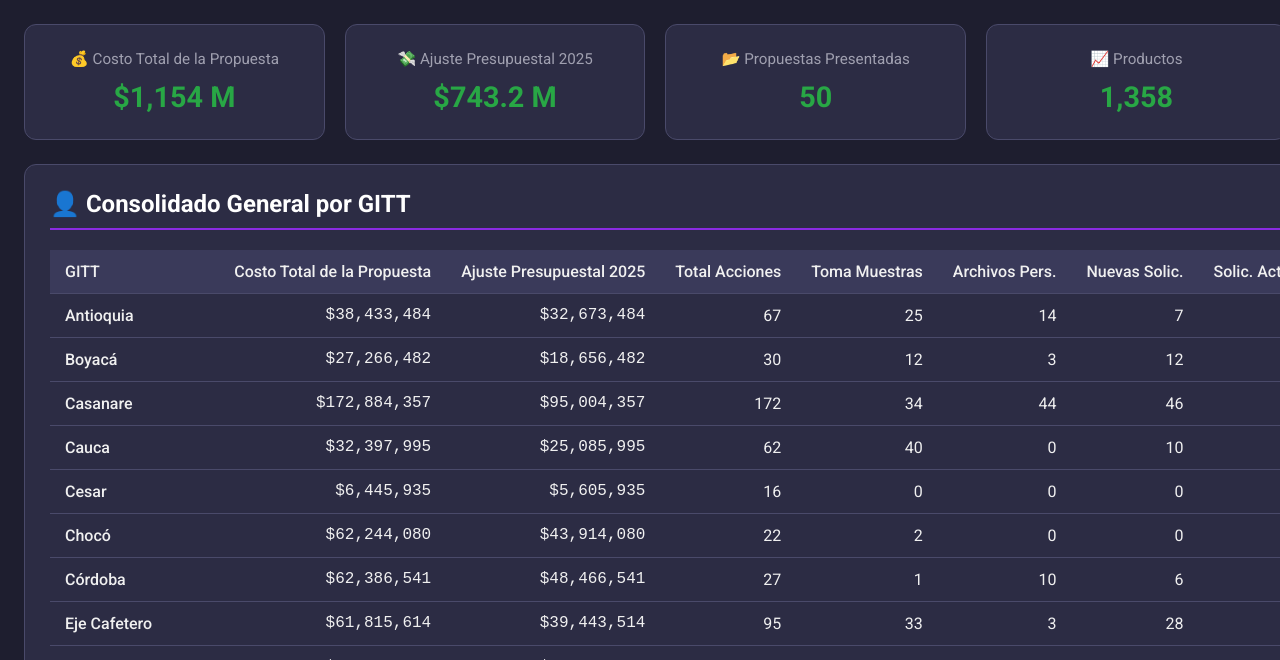
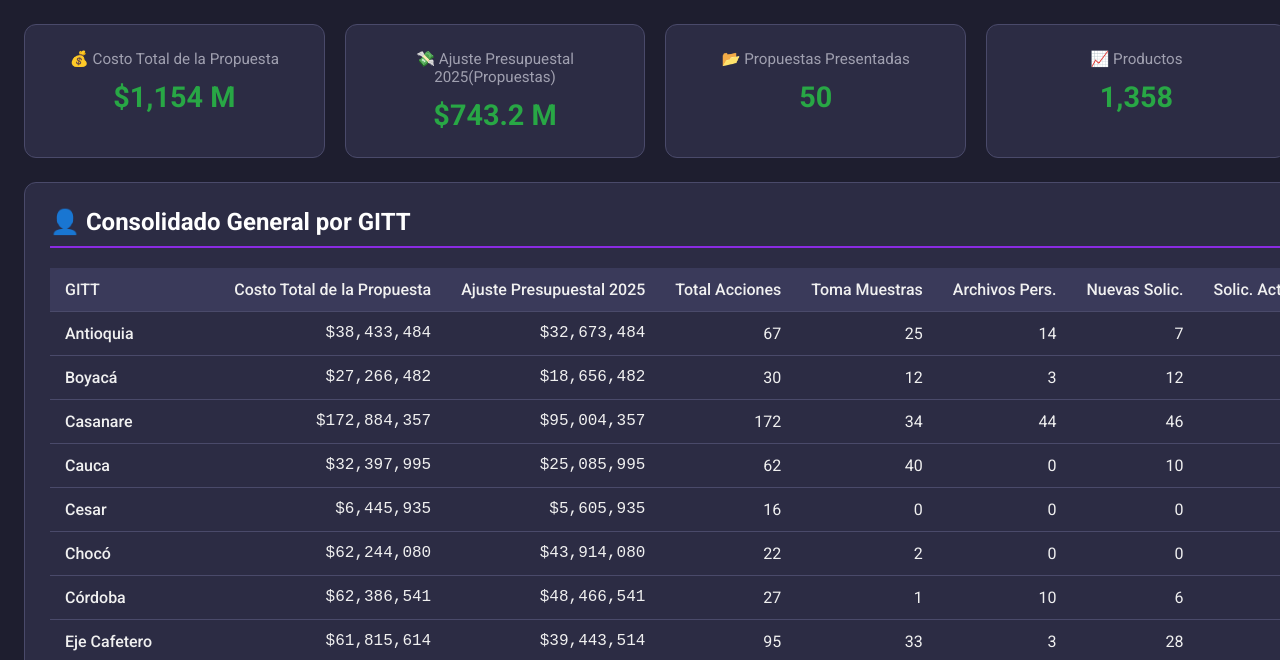
Before and after one commit to CarlosZapataB123/Red-de-Apoyo-Operativo., a plain HTML site: page index.html in a window 1280 px wide. Shown: the part 136-796 px from the top of the page. Drawn offline with Linux system fonts and the light colour scheme.

Commit message:
Update index.html

```diff
--- a/index.html
+++ b/index.html
@@ -124,7 +124,7 @@
 
         <div class="kpi-container">
             <div class="kpi-card"><div class="kpi-title">💰 Costo Total de la Propuesta</div><div class="kpi-value">$1,154 M</div></div>
-            <div class="kpi-card"><div class="kpi-title">💸 Ajuste Presupuestal 2025</div><div class="kpi-value">$743.2 M</div></div>
+            <div class="kpi-card"><div class="kpi-title">💸 Ajuste Presupuestal 2025(Propuestas) </div><div class="kpi-value">$743.2 M</div></div>
             <div class="kpi-card"><div class="kpi-title">📂 Propuestas Presentadas</div><div class="kpi-value">50</div></div>
             <div class="kpi-card"><div class="kpi-title">📈 Productos</div><div class="kpi-value">1,358</div></div>
             <div class="kpi-card"><div class="kpi-title">👥 GITT´s</div><div class="kpi-value">19</div></div>
```
